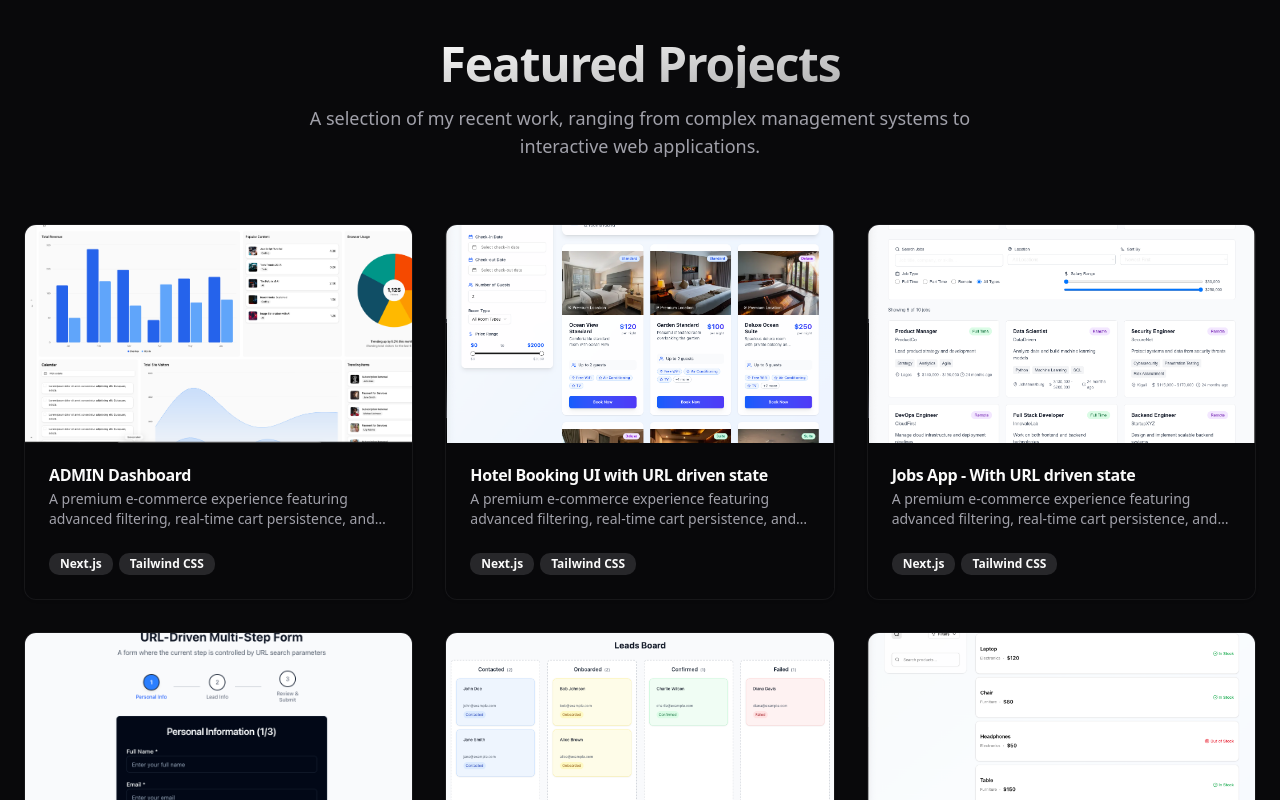
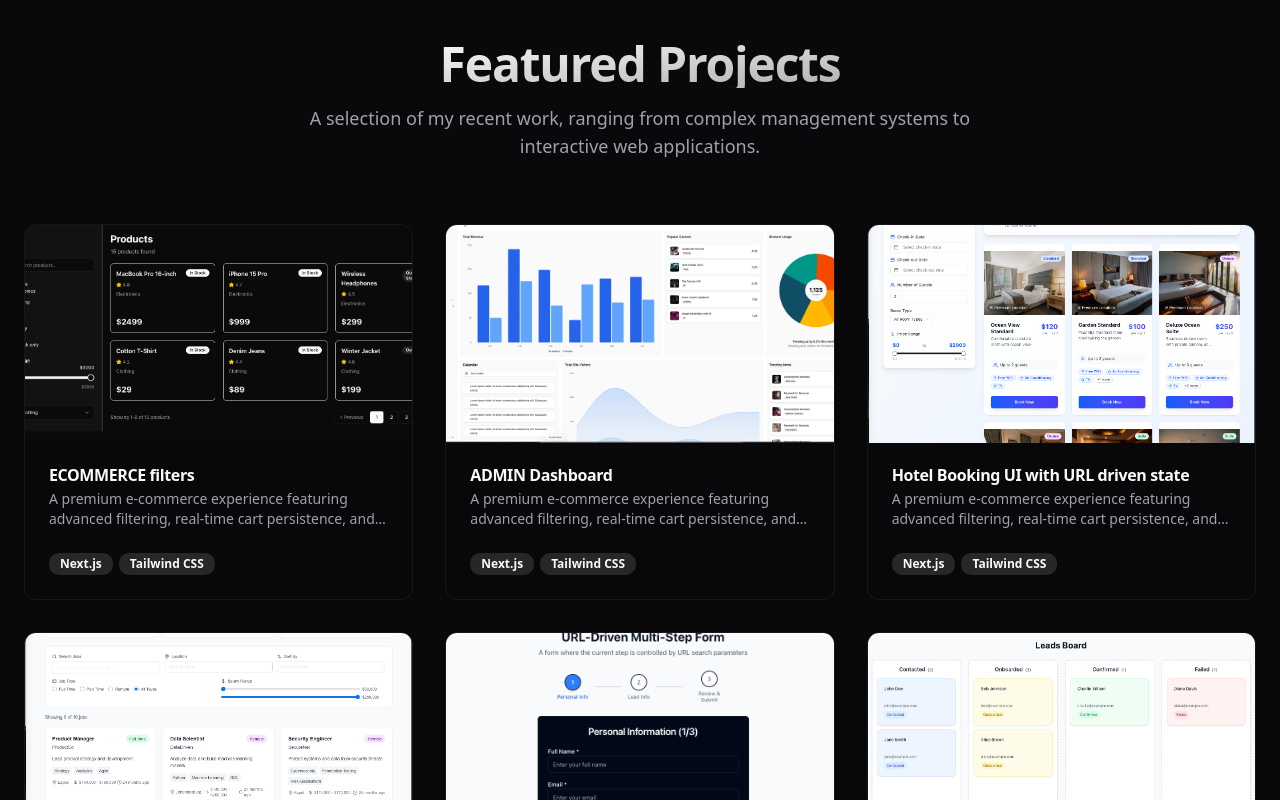
Before and after one commit to MWANGIKENNEDY/myportfolio, a Next.js app: page / in a window 1280 px wide. Shown: the part 577-1377 px from the top of the page. Built offline with nearby package versions, Linux system fonts and the light colour scheme.

Commit message:
added an ecommerce filter project

```diff
--- a/components/projects.tsx
+++ b/components/projects.tsx
@@ -9,6 +9,16 @@ import Image from 'next/image';
 import { motion } from 'framer-motion';
 
 const projects = [
+
+
+  {
+    title: "ECOMMERCE filters",
+    description: "A premium e-commerce experience featuring advanced filtering, real-time cart persistence, and a modern multi-step checkout flow.",
+    tags: ["Next.js", "Tailwind CSS"],
+    liveLink: "https://ecommerce-filters-tau.vercel.app/",
+    githubLink: "https://github.com/MWANGIKENNEDY/ecommerce-filters",
+    coverImage: "/ecom-filter.png"
+  },
 
    {
     title: "ADMIN Dashboard",
```
Also changed, not shown: public/ecom-filter.png (added).
